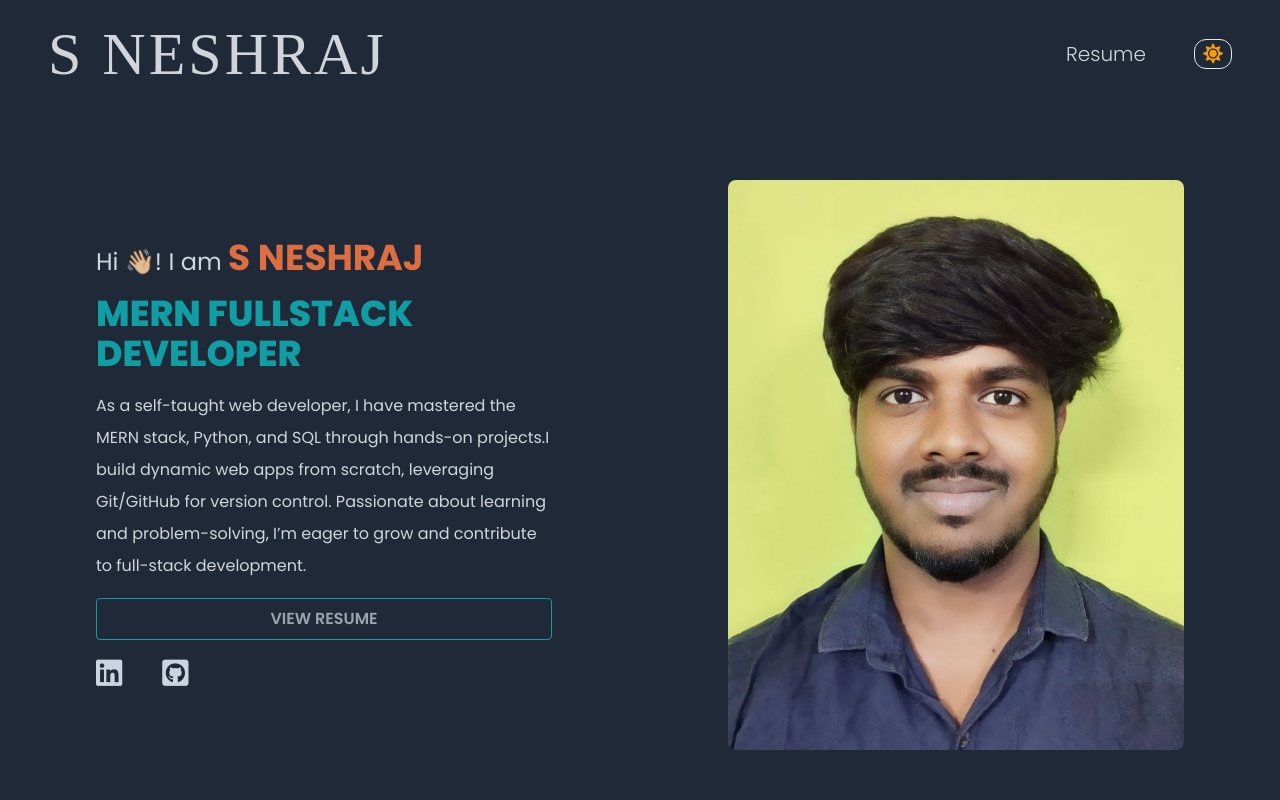
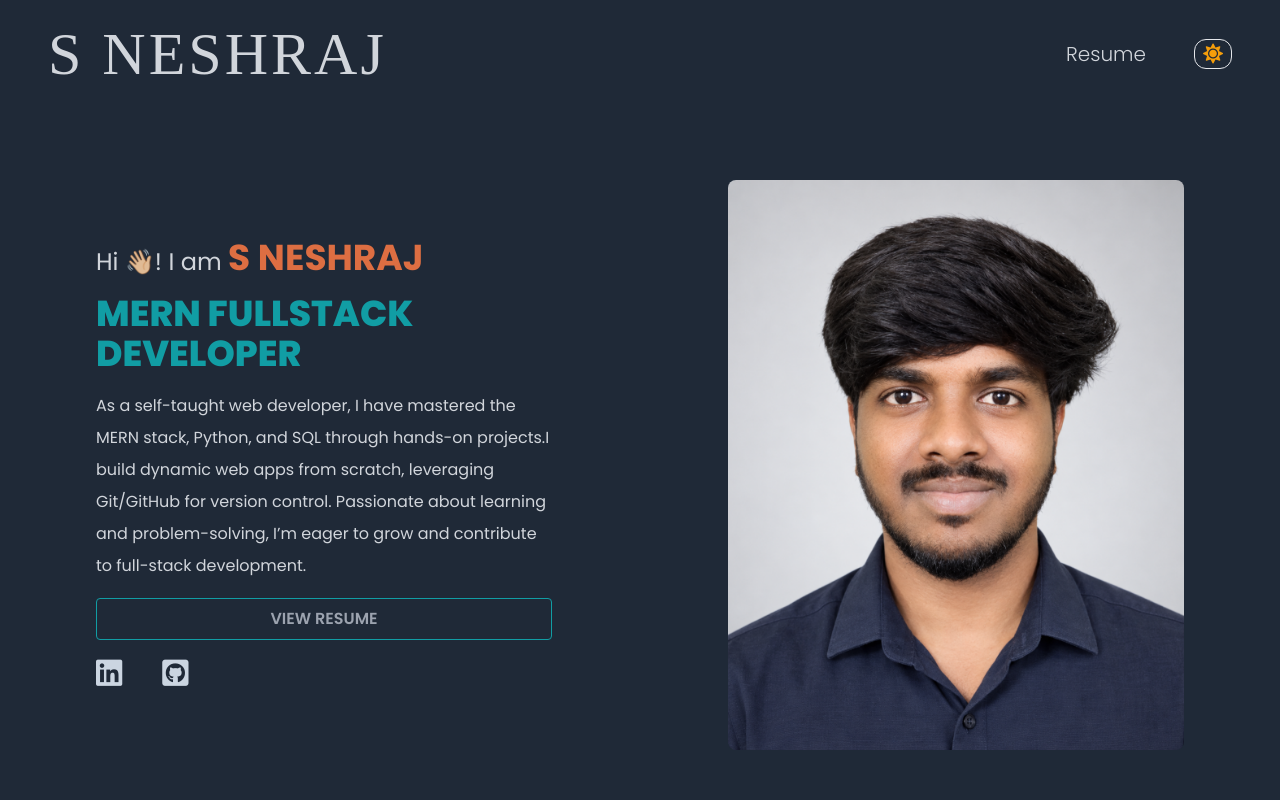
Before and after one commit to Neshraj/portfolio, a Vue app: page / in a window 1280 px wide. Shown: the top 800 px of the page. Built offline with nearby package versions, Linux system fonts and the light colour scheme; a web font is replaced by a local one; what v-img, vue-flag-icon would draw is missing.

Commit message:
Changed Photo

```diff
--- a/src/views/Home.vue
+++ b/src/views/Home.vue
@@ -22,7 +22,7 @@
         <v-links/>
       </div>
       <div class="flex-1">
-        <img class="2xl:w-5/6 w-full slit-in-diagonal-1 rounded-lg" src="../assets/me.jpg" alt="Ahmed"/>
+        <img class="2xl:w-5/6 w-full slit-in-diagonal-1 rounded-lg" src="../assets/me.png" alt="Ahmed"/>
       </div>
     </section>
 
```
Also changed, not shown: src/assets/me.png (added).
